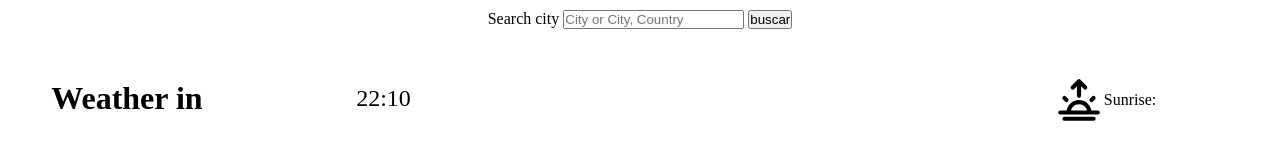
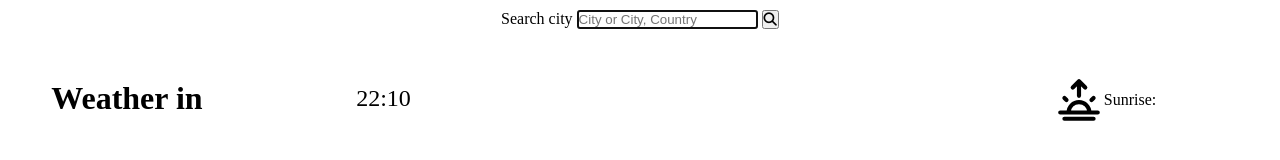
Before and after one commit to kopolo435/weather-page, a website built with webpack: page src/index.html in a window 1280 px wide. Shown: the top 160 px of the page. Built offline with nearby package versions, Linux system fonts and the light colour scheme; no server answers.

Commit message:
Agrega script a fontawesome para icono de lupa

```diff
--- a/src/index.html
+++ b/src/index.html
@@ -4,13 +4,14 @@
     <meta charset="UTF-8">
     <meta name="viewport" content="width=device-width, initial-scale=1.0">
     <title>Weather Page</title>
+    <script src="https://kit.fontawesome.com/35b83aded8.js" crossorigin="anonymous"></script>
 </head>
 <body>
     <header>
         <form action="" id="searchForm">
             <label for="search">Search city</label>
-            <input type="search" name="search" id="search" placeholder="City or City, Country">
-            <button id="searchBtn">buscar</button>
+            <input type="search" autofocus name="search" id="search" placeholder="City or City, Country">
+            <button id="searchBtn"><i class="fa-solid fa-magnifying-glass"></i></button>
         </form>
     </header>
 
```
